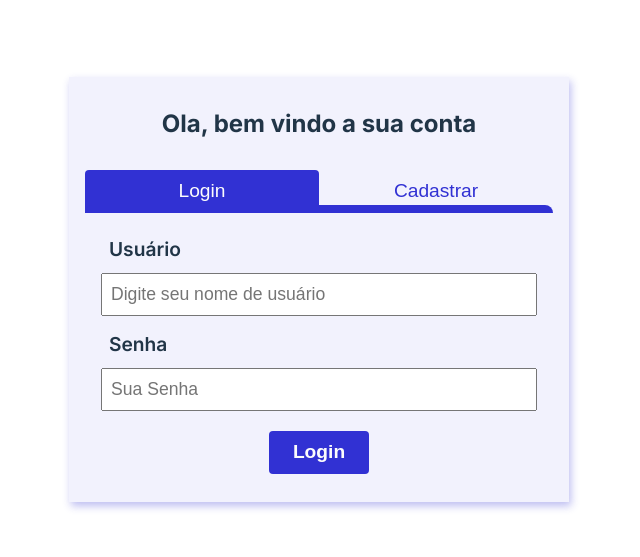
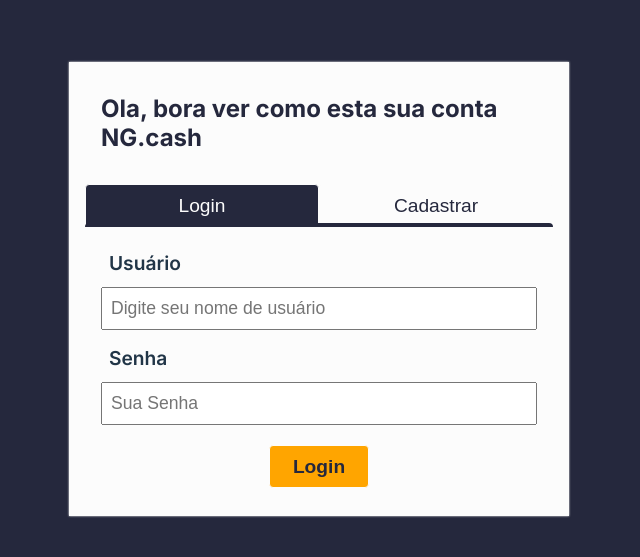
Before and after one commit to ogoiddev/ng.cash_case_api_transaction, a React (Vite) app in the folder frontend/: page /login/register in a window 1280 px wide. Shown: the part 111-668 px from the top of the page, without its empty margins (321-961 px from the left). Built offline with nearby package versions, Linux system fonts and the light colour scheme.

Commit message:
style: Login Register done. Good to continue to the next step

```diff
--- a/frontend/src/components/LogButton/styles.ts
+++ b/frontend/src/components/LogButton/styles.ts
@@ -1,34 +1,33 @@
 import styled from "styled-components";
 
-const LogButtonContainer = styled.button.attrs(props => props)`
+const LogButtonContainer = styled.button.attrs(attrProps => attrProps)`
   min-height: 43px;
   min-width: 100px;
 
   flex: 1;
 
   text-align: center;
-  border: 1px solid transparent;
+  border: 1px solid ${attrProps => attrProps.theme.COLORS.CONTRAST };
   text-decoration: none;
 
   transition: all 0.3s ease-in-out;
   padding: 8px 16px;
-  margin: ${props => props.type === 'submit' ? "12px" : "0"};
+  margin: ${attrProps => attrProps.type === 'submit' ? "12px" : "0"};
 
   font-size: 1.2rem;
   font-weight: 600;
 
   border-radius: 4px;
 
-  background: ${props => props.type === 'submit' ? props.theme.COLORS.BUTTON_BACK_PRIMARY : "transparent"};
-  color: ${props => props.type === 'submit' ? props.theme.COLORS.BUTTON_TEXT_PRIMARY : props.theme.COLORS.BUTTON_TEXT_CONTRAST};
-
-
+  background: ${attrProps => attrProps.type === 'submit' ? 'orange' : attrProps.theme.COLORS.CONTRAST};
+  color: ${ attrProps => attrProps.theme.COLORS.PRIMARY };
 
   :hover {
-    border: 1px solid  ${({ theme }) => theme.COLORS.BUTTON_BACK_PRIMARY};
-    filter: ${props => props.type === 'submit' ? "brightness(1.2)" : "brightness(1)"};
+    border: 1px solid  ${({ theme }) => theme.COLORS.PRIMARY};
+    filter: ${attrProps => attrProps.type === 'submit' ? "brightness(1.2)" : "brightness(1)"};
     :disabled {
       filter: brightness(1);
+      background: ${attrProps => attrProps.theme.COLORS.CONTRAST };
     }
   }
 
@@ -37,8 +36,8 @@ const LogButtonContainer = styled.button.attrs(props => props)`
   }
 
   :disabled {
-    background: ${({theme}) => theme.COLORS.BUTTON_BACK_PRIMARY};
-    color: ${({theme}) => theme.COLORS.BUTTON_TEXT_PRIMARY};
+    background: ${attrProps => attrProps.type === 'submit' ? 'orange' : attrProps.theme.COLORS.CONTRAST};
+    color: ${attrProps => attrProps.type === 'submit' ? 'gray' : attrProps.theme.COLORS.CONTRAST};
   }
 
 `;
--- a/frontend/src/components/Login/index.tsx
+++ b/frontend/src/components/Login/index.tsx
@@ -3,12 +3,31 @@ import LogInput from "../LogInput";
 import LoginContainer from "./styles";
 
 export default function Login() {
+
+  const handleLogin = (e: React.FormEvent<HTMLFormElement>) => {
+    e.preventDefault()
+  }
+
   return (
-    <LoginContainer>
+    <LoginContainer onSubmit={handleLogin}>
 
-        <LogInput type="text" name="userName" placeholder="Digite seu nome de usuário" textLabel="Usuário"  />
+      <LogInput
+        type="text"
+        name="userName"
+        placeholder="Digite seu nome de usuário"
+        textLabel="Usuário"
+        minLength={3}
+        maxLength={20}
+      />
 
-        <LogInput type="password" name="password" placeholder="Sua Senha" textLabel="Senha" />
+      <LogInput
+        type="password"
+        name="password"
+        placeholder="Sua Senha"
+        textLabel="Senha"
+        minLength={8}
+        maxLength={20}
+      />
 
         <LogButton type="submit" buttonName="Login"/>
 
--- a/frontend/src/components/Register/index.tsx
+++ b/frontend/src/components/Register/index.tsx
@@ -1,47 +1,56 @@
-import { useForm } from "react-hook-form";
+import { useEffect, useState } from "react";
 import LogButton from "../LogButton";
 import LogInput from "../LogInput";
 import RegisterContainer from "./styles";
 
 export default function Register() {
-  const { register, handleSubmit, formState: { errors, isValid } } = useForm({
-    mode: 'onChange',
-  });
+  const [userName, setUserName] = useState<string>('')
+  const [password, setPassword] = useState<string>('')
+  const [isDisable, setIsDisable] = useState(true)
 
+
+  useEffect(() => {
+    if (password.match(/(?=.*[a-z])(?=.*[A-Z])(?=.*[0-9])(?=^.{8,60}$)/g) && userName.length > 2) {
+      setIsDisable(false)
+    } else {
+      setIsDisable(true)
+    }
+  }, [userName, password])
+
+  const handleUserNameChange = (e: React.ChangeEvent<HTMLTextAreaElement | HTMLInputElement>) => {
+    if (e.target.name === 'userName') {
+      setUserName(e.target.value);
+    }
+    if (e.target.name === 'password') {
+      setPassword(e.target.value);
+    }
+  }
   return (
     <RegisterContainer>
 
       <LogInput
         type="text"
+        name="userName"
         placeholder="Escolha um nome de usuário"
         textLabel="Usuário"
         minLength={3}
-        { ...register('userName', {
-                required: 'Required',
-                pattern: {
-                  value: /(?=.*[a-z])(?=.*[A-Z])(?=.*[0-9])(?=^.{8,60}$)/g,
-                  message: 'invalid user name',
-                },
-              }) }
-        aria-invalid={ errors.mail ? 'true' : 'false' }
+        maxLength={20}
+        value={userName}
+        onChange={handleUserNameChange}
       />
 
       <span>Seu nome de usuário deve ter no mínimo 3 caracteres e no máximo 20</span>
 
       <LogInput
         type="password"
+        name="password"
         placeholder="Sua Senha"
         textLabel="Senha"
-        { ...register('password', {
-                required: true,
-                minLength: {
-                  value: 8,
-                  message: 'Sua senha deve ter no mínimo 8 e no máximo 20 caracteres',
-                },
-              }) }
+        minLength={8}
+        maxLength={20}
+        value={password}
+        onChange={handleUserNameChange}
       />
-
-      {errors.password && <p role="alert">{errors.password?.message}</p>}
 
         <span>Sua senha deve conter:<br/>
           * 8 caracteres no mínimo e 20 máximo;<br/>
@@ -50,7 +59,11 @@ export default function Register() {
           * Pelo menos 1 numero.<br/>
         </span>
 
-        <LogButton type="submit" buttonName="Criar minha conta NG.Cash"/>
+      <LogButton
+        disabled={isDisable}
+        type="submit"
+        buttonName="Criar minha conta NG.Cash" />
+
 
     </RegisterContainer>
   );
--- a/frontend/src/main.tsx
+++ b/frontend/src/main.tsx
@@ -5,11 +5,11 @@ import { ThemeProvider } from 'styled-components'
 import GlobalStyle from '../src/styles/global'
 import App from './App'
 import { UserContextProvider } from './Context/UserContext'
-import light from './styles/theme/light'
+import themeChoice from './styles/theme'
 
 ReactDOM.createRoot(document.getElementById('root') as HTMLElement).render(
   <React.StrictMode>
-    <ThemeProvider theme={light}>
+    <ThemeProvider theme={themeChoice.dark}>
       <BrowserRouter>
         <UserContextProvider>
 
--- a/frontend/src/pages/LoginRegister.tsx
+++ b/frontend/src/pages/LoginRegisterPage.tsx
@@ -2,15 +2,15 @@ import { useState } from "react";
 import LogButton from "../components/LogButton";
 import Login from "../components/Login";
 import Register from "../components/Register";
-import { LoginRegisterContainer } from "./pageStyles/LoginRegister";
+import { LoginRegisterPageContainer } from "./pageStyles/LoginRegister";
 
-export default function LoginRegister() {
+export default function LoginRegisterPage() {
   const [isLoginSelected, setLoginSelected] = useState(true);
 
   return (
-    <LoginRegisterContainer>
+    <LoginRegisterPageContainer>
       <div className="forms-container">
-        {isLoginSelected ? <h2>Ola, bem vindo a sua conta</h2> : <h2>Criar conta e aproveitar o mundo com NG.Cash</h2>}
+        {isLoginSelected ? <h2>Ola, bora ver como esta sua conta NG.cash</h2> : <h2>Criar conta e aproveitar o mundo com NG.Cash</h2>}
         <div className="toggle-login-register">
           <LogButton
             onClick={() => setLoginSelected(true)}
@@ -33,6 +33,6 @@ export default function LoginRegister() {
           { isLoginSelected ? <Login/> : <Register/> }
         </div>
       </div>
-    </LoginRegisterContainer>
+    </LoginRegisterPageContainer>
   );
 }
--- a/frontend/src/pages/pageStyles/LoginRegister.ts
+++ b/frontend/src/pages/pageStyles/LoginRegister.ts
@@ -1,12 +1,14 @@
 import styled from "styled-components";
 
-export const LoginRegisterContainer = styled.div`
+export const LoginRegisterPageContainer = styled.div`
   min-height: 100vh;
   width: 100%;
 
   display: flex;
   justify-content: center;
   align-items: center;
+
+  background: ${ props => props.theme.COLORS.PRIMARY };
 
 
 
@@ -16,8 +18,8 @@ export const LoginRegisterContainer = styled.div`
     align-items: center;
     justify-content: space-between;
 
-    background: ${({theme}) => theme.COLORS.CONTRAST}10;
-    box-shadow: 2px 4px 8px ${({theme}) => theme.COLORS.CONTRAST}50;
+    background:  ${ props => props.theme.COLORS.CONTRAST };
+    box-shadow: 0px 0px 2px ${({theme}) => theme.COLORS.CONTRAST};
 
     min-height: fit-content;
     max-height: 80vh;
@@ -29,9 +31,10 @@ export const LoginRegisterContainer = styled.div`
 
     h2 {
       margin: 32px 16px;
-      text-align: center;
+      text-align: left;
       min-height: fit-content;
       height: 20%;
+      color: ${ props => props.theme.COLORS.PRIMARY };
     }
 
     .toggle-login-register {
@@ -47,6 +50,10 @@ export const LoginRegisterContainer = styled.div`
         border-radius: 4px 4px 0 0;
         font-size: 1.2rem;
         font-weight: 500;
+
+        :disabled {
+          background: ${ props => props.theme.COLORS.PRIMARY };
+        }
       }
 
         :after {
@@ -56,7 +63,7 @@ export const LoginRegisterContainer = styled.div`
           bottom: 0px;
           height: 0;
           width: 100%;
-          border-bottom: 8px solid ${({ theme }) => theme.COLORS.BUTTON_BACK_PRIMARY};
+          border-bottom: 4px solid ${ ({ theme }) => theme.COLORS.PRIMARY };
           border-radius: 50px 50px 0 0;
         }
 
--- a/frontend/src/routes/index.tsx
+++ b/frontend/src/routes/index.tsx
@@ -1,6 +1,7 @@
-import { Routes, Route, Navigate} from "react-router-dom";
+import { Navigate, Route, Routes } from "react-router-dom";
 import Home from "../pages/Home";
-import LoginRegister from "../pages/LoginRegister";
+import LoginRegisterPage from "../pages/LoginRegisterPage";
+import { LoginRegisterPageContainer } from "../pages/pageStyles/LoginRegister";
 import Transactions from "../pages/Transactions";
 
 
@@ -10,7 +11,7 @@ export function RoutesApp() {
       <Routes>
         <Route path="/" element={ <Navigate to="/home" /> } />
         <Route path="/home" element={<Home />} />
-        <Route path="/login/register" element={ <LoginRegister /> } />
+        <Route path="/login/register" element={ <LoginRegisterPage /> } />
         <Route path="/transactions" element={<Transactions />} />
         <Route path="*" element={<p>NOT FOUND</p>} />
       </Routes>
--- a/frontend/src/styles/theme/dark.ts
+++ b/frontend/src/styles/theme/dark.ts
@@ -2,16 +2,12 @@ export default {
   TITLE: 'dark',
 
   COLORS: {
-    PRIMARY: '#FCFCFC',
-    CONTRAST: '#3131D3',
+    PRIMARY: '#25283d',
+    CONTRAST: '#FCFCFC',
+    ACCENT: '#ffc857',
 
-    TEXT_PRIMARY: '#040f0f',
-    TEXT_CONTRAST: '#FCFCFC',
-
-    BUTTON_BACK_PRIMARY: '#3131D3',
-    BUTTON_BACK_CONTRAST: '#FCFCFC',
-
-    BUTTON_TEXT_PRIMARY: '#FCFCFC',
-    BUTTON_TEXT_CONTRAST: '#3131D3',
-  }
+    TEXT_PRIMARY: '#FCFCFC',
+    TEXT_CONTRAST: '#040f0f',
+    TEXT_ACCENT: '#ffc857',
+  },
 };
--- /dev/null
+++ b/frontend/src/styles/theme/index.ts
@@ -0,0 +1,4 @@
+import light from './light';
+import dark from './dark'
+
+export default {light, dark}
--- a/frontend/src/styles/theme/light.ts
+++ b/frontend/src/styles/theme/light.ts
@@ -3,15 +3,11 @@ export default {
 
   COLORS: {
     PRIMARY: '#FCFCFC',
-    CONTRAST: '#3131D3',
+    CONTRAST: '#25283d',
+    ACCENT: '#ffc857',
 
     TEXT_PRIMARY: '#040f0f',
     TEXT_CONTRAST: '#FCFCFC',
-
-    BUTTON_BACK_PRIMARY: '#3131D3',
-    BUTTON_BACK_CONTRAST: '#FCFCFC',
-
-    BUTTON_TEXT_PRIMARY: '#FCFCFC',
-    BUTTON_TEXT_CONTRAST: '#3131D3',
-  }
+    TEXT_ACCENT: '#ffc857',
+  },
 };
```
